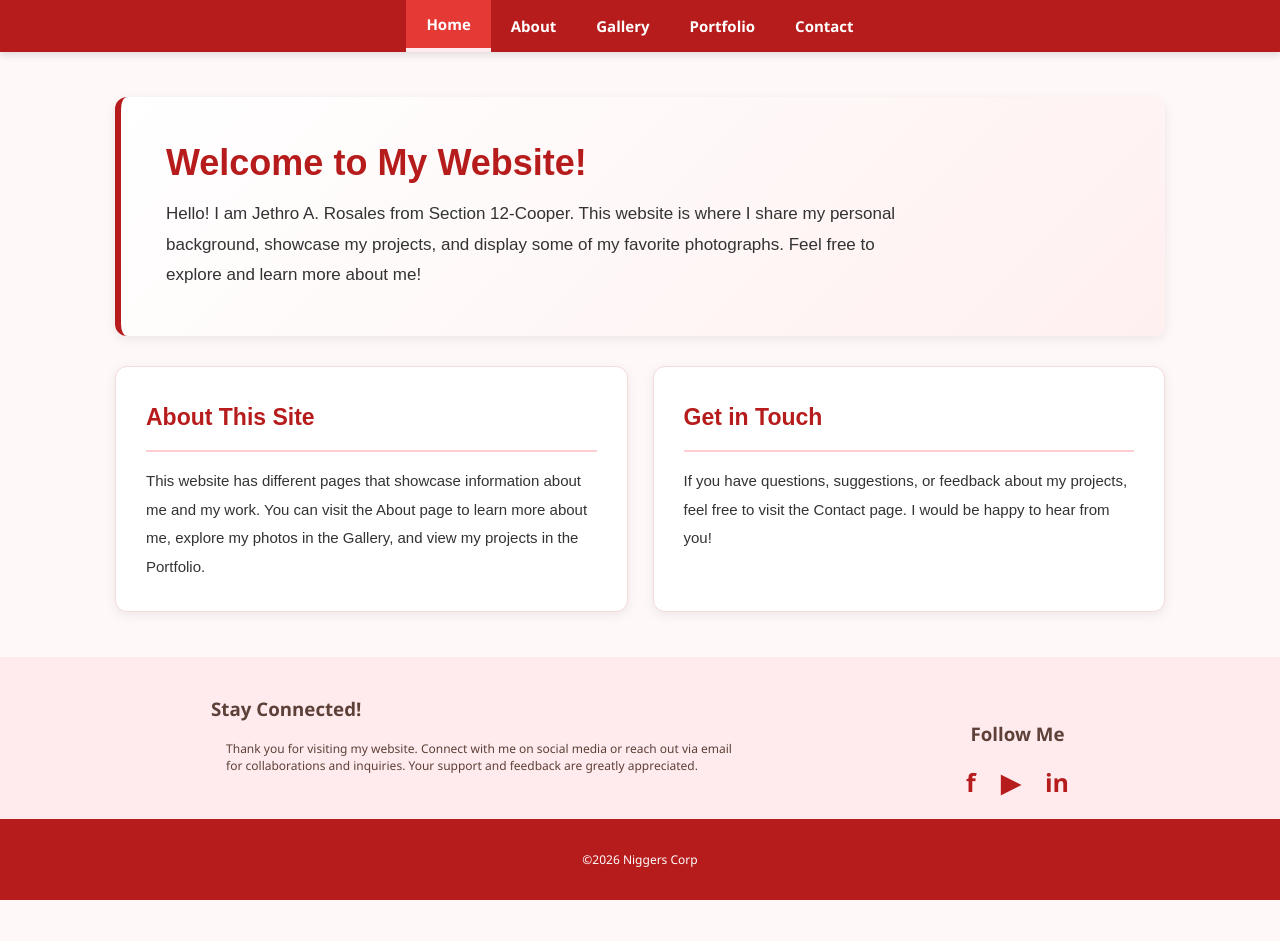
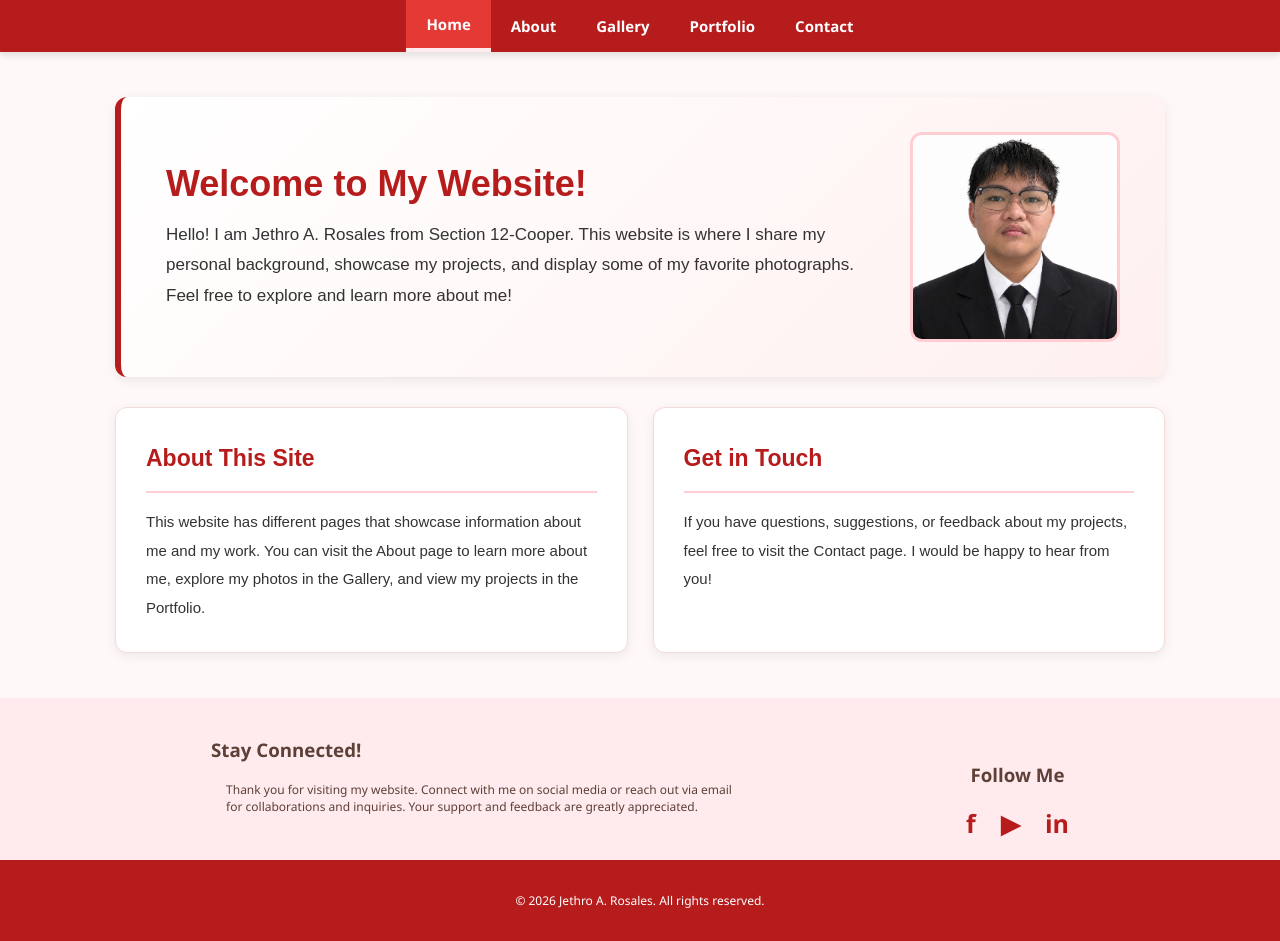
Before and after one commit to Yamadaaa1/New_Website, a plain HTML site: page index.html in a window 1280 px wide. Before the commit the page ends 900 px from the top, so only its background shows below. Drawn offline with Linux system fonts and the light colour scheme.

Commit message:
Update index.html

```diff
--- a/index.html
+++ b/index.html
@@ -1,4 +1,3 @@
-
 <!DOCTYPE html>
 <html lang="en">
 <head>
@@ -28,17 +27,21 @@
             gap: 30px;
         }
 
-
         .welcome {
             background: linear-gradient(135deg, #ffffff, #FFF0F0);
-            padding: 45px;
+            padding: 35px 45px;
             border-radius: 12px;
             border-left: 6px solid #B71C1C;
             box-shadow: 0 3px 12px rgba(0,0,0,0.08);
             display: flex;
-            flex-direction: column;
-            justify-content: center;
+            align-items: center;
+            justify-content: space-between;
+            gap: 30px;
             min-height: 230px;
+        }
+
+        .welcome-text {
+            flex: 1;
         }
 
         .welcome h1 {
@@ -52,6 +55,15 @@
             line-height: 1.8;
             max-width: 750px;
             margin: 0;
+        }
+
+        .welcome-img {
+            width: 210px;
+            height: 210px;
+            object-fit: cover;
+            border-radius: 12px;
+            border: 3px solid #FFCDD2;
+            flex-shrink: 0;
         }
 
         .info-sections {
@@ -70,7 +82,6 @@
             line-height: 1.8;
             border: 1px solid #F5DADA;
             transition: transform 0.3s, box-shadow 0.3s;
-
             display: flex;
             flex-direction: column;
         }
@@ -93,8 +104,6 @@
             font-size: 15px;
             line-height: 1.9;
         }
-
-        /* Footer styles remain unchanged */
     </style>
 </head>
 
@@ -105,19 +114,15 @@
             <li class="nav-item">
                 <a class="nav-link active" href="index.html">Home</a>
             </li>
-
             <li class="nav-item">
                 <a class="nav-link" href="about.html">About</a>
             </li>
-
             <li class="nav-item">
                 <a class="nav-link" href="gallery.html">Gallery</a>
             </li>
-
             <li class="nav-item">
                 <a class="nav-link" href="portfolio.html">Portfolio</a>
             </li>
-
             <li class="nav-item">
                 <a class="nav-link" href="contact.html">Contact</a>
             </li>
@@ -127,22 +132,22 @@
     <main class="main-content">
 
         <section class="welcome">
+            <div class="welcome-text">
                 <h1>Welcome to My Website!</h1>
-
                 <p>
                     Hello! I am Jethro A. Rosales from Section 12-Cooper.
                     This website is where I share my personal background,
                     showcase my projects, and display some of my favorite photographs.
                     Feel free to explore and learn more about me!
                 </p>
+            </div>
+            <img class="welcome-img" src="photo.jfif" alt="Jethro A. Rosales">
         </section>
 
         <div class="info-sections">
 
-
             <section class="info-card">
                 <h2>About This Site</h2>
-
                 <p>
                     This website has different pages that showcase
                     information about me and my work. You can visit the About
@@ -151,10 +156,8 @@
                 </p>
             </section>
 
-
             <section class="info-card">
                 <h2>Get in Touch</h2>
-
                 <p>
                     If you have questions, suggestions, or feedback about my
                     projects, feel free to visit the Contact page.
@@ -166,14 +169,10 @@
 
     </main>
 
-    <!-- Footer -->
     <footer class="footer">
-
         <div class="footer-content">
-
             <div class="footer-text">
                 <h3>Stay Connected!</h3>
-
                 <p>
                     Thank you for visiting my website. Connect with me on social media
                     or reach out via email for collaborations and inquiries. Your
@@ -183,22 +182,18 @@
 
             <div class="footer-social">
                 <h3>Follow Me</h3>
-
                 <div class="social-links">
                     <a href="https://www.facebook.com/">f</a>
                     <a href="https://www.youtube.com/">▶</a>
                     <a href="https://www.linkedin.com/">in</a>
                 </div>
             </div>
-
         </div>
 
         <div class="footer-bottom">
-            <p>©2026 Niggers Corp</p>
+            <p>© 2026 Jethro A. Rosales. All rights reserved.</p>
         </div>
-
     </footer>
-
 
 </body>
 </html>
```
Lines whose indentation alone changed are shown as unchanged.
